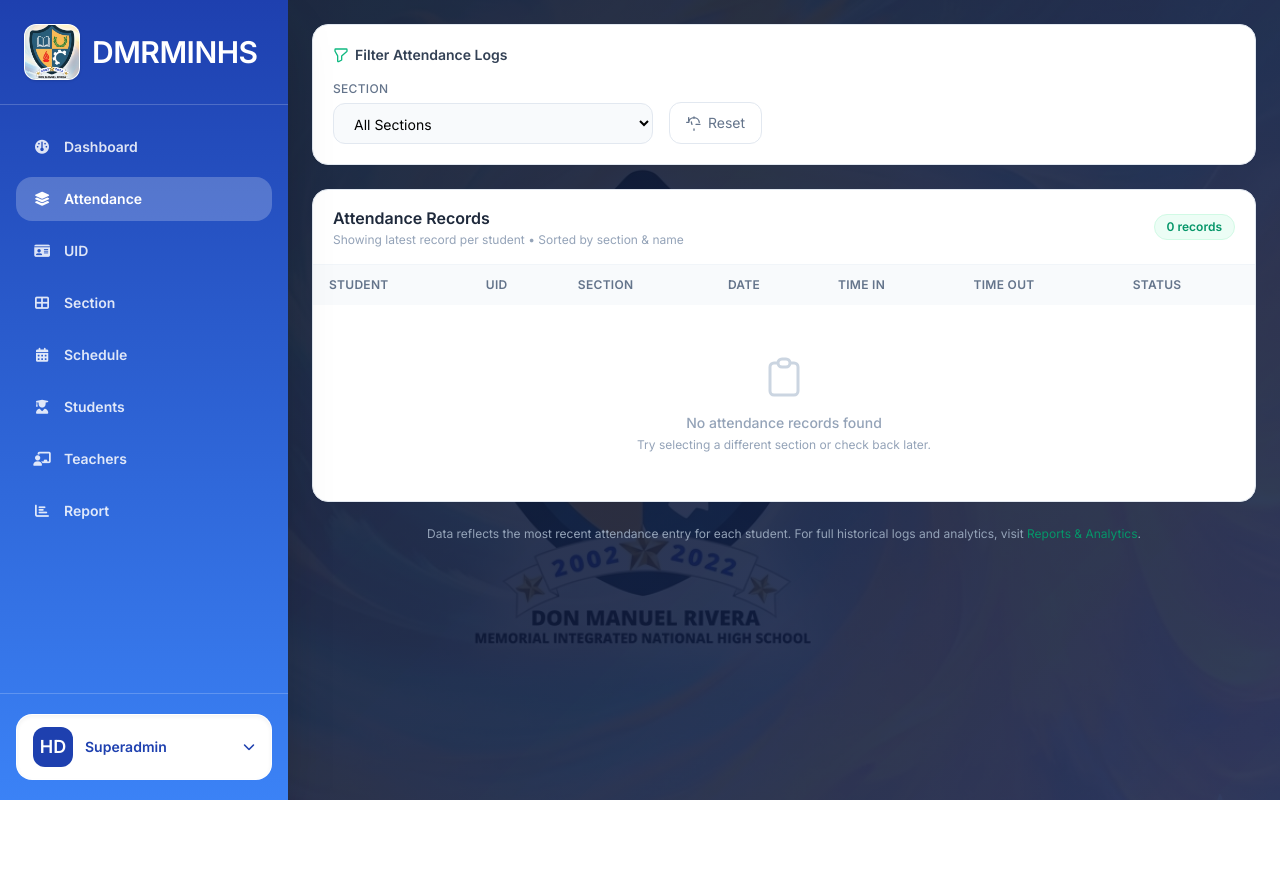
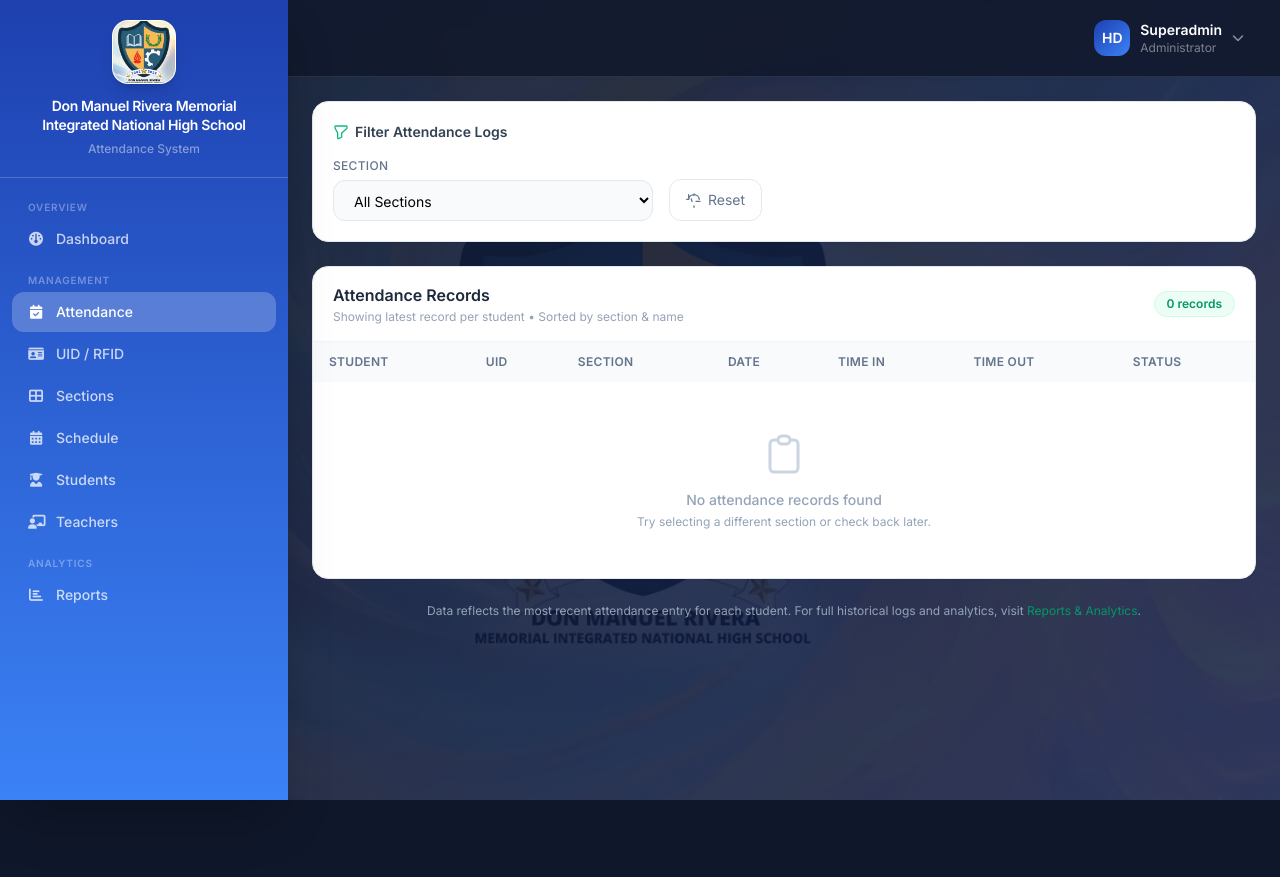
Before and after one commit to Chiriizawa/RFIDMAN, a Flask app: page /superadmin/attendance in a window 1280 px wide. Before the commit the page ends 800 px from the top, so only its background shows below. Run offline with Flask 3, Linux system fonts and the light colour scheme; the visitor is signed in with stand-in values (Sample User, id 1); data that the repository does not hold is empty; some libraries are stand-ins or nearby versions.

Commit message:
AHUHWUHU

```diff
--- a/RFID/superadmin/template/superadmin/base.html
+++ b/RFID/superadmin/template/superadmin/base.html
@@ -21,7 +21,7 @@
 
         .nav-tab {
             transition: all 0.2s cubic-bezier(0.4, 0, 0.2, 1);
-            color: rgba(255, 255, 255, 0.85);
+            color: rgba(255, 255, 255, 0.75);
         }
 
         .nav-tab.active {
@@ -32,6 +32,28 @@
         .nav-tab:hover:not(.active) {
             background-color: rgba(255, 255, 255, 0.12);
             color: #ffffff;
+        }
+
+        /* Section label inside nav */
+        .nav-section-label {
+            font-size: 10px;
+            font-weight: 600;
+            letter-spacing: 0.08em;
+            text-transform: uppercase;
+            color: rgba(255, 255, 255, 0.35);
+            padding: 10px 16px 4px;
+        }
+
+        /* Notification badge */
+        .nav-badge {
+            margin-left: auto;
+            background-color: #f97316;
+            color: #fff;
+            font-size: 10px;
+            font-weight: 600;
+            padding: 1px 7px;
+            border-radius: 999px;
+            line-height: 1.6;
         }
 
         body {
@@ -66,6 +88,19 @@
             position: relative;
             z-index: 1;
         }
+
+        /* Scrollbar inside sidebar */
+        aside::-webkit-scrollbar { width: 4px; }
+        aside::-webkit-scrollbar-track { background: transparent; }
+        aside::-webkit-scrollbar-thumb { background: rgba(255,255,255,0.2); border-radius: 4px; }
+
+        /* Hide scrollbar on main content */
+        main::-webkit-scrollbar { display: none; }
+        main { -ms-overflow-style: none; scrollbar-width: none; }
+
+        /* Hide scrollbar on body/html too */
+        html::-webkit-scrollbar { display: none; }
+        html { -ms-overflow-style: none; scrollbar-width: none; }
     </style>
 </head>
 
@@ -77,134 +112,169 @@
         <aside class="header-gradient fixed left-0 top-0 h-screen w-72 text-white shadow-2xl z-50 flex flex-col">
 
             <!-- LOGO -->
-            <div class="px-6 py-6 border-b border-white/20">
-                <div class="flex items-center gap-x-3">
-                    <div class="w-14 h-14 bg-white rounded-xl flex items-center justify-center overflow-hidden shadow border border-white/40">
+            <div class="px-5 py-5 border-b border-white/20">
+                <div class="flex flex-col items-center text-center gap-y-3">
+                    <div class="w-16 h-16 bg-white rounded-2xl flex items-center justify-center overflow-hidden shadow-lg border border-white/40 flex-shrink-0">
                         <img src="{{ url_for('static', filename='images/cropted.png') }}"
                              alt="School Logo"
                              class="w-full h-full object-cover">
                     </div>
-
                     <div>
-                        <h1 class="text-3xl font-semibold tracking-[-0.5px] leading-none">DMRMINHS</h1>
+                        <h1 class="text-sm font-bold leading-snug tracking-tight">Don Manuel Rivera Memorial Integrated National High School</h1>
+                        <p class="text-xs mt-1.5 font-medium" style="color: rgba(255,255,255,0.45);">Attendance System</p>
                     </div>
                 </div>
             </div>
 
             <!-- NAVIGATION -->
-            <nav class="flex-1 px-4 py-5 space-y-2 overflow-y-auto">
+            <nav class="flex-1 px-3 py-3 overflow-y-auto">
+
+                <!-- Overview group -->
+                <p class="nav-section-label">Overview</p>
 
                 <a href="{{ url_for('sadmin.index') }}"
-                   class="nav-tab {% if request.endpoint == 'sadmin.index' %}active{% endif %} flex items-center gap-x-3 px-4 py-3 rounded-2xl text-sm font-semibold">
-                    <i class="fa-solid fa-gauge w-5 text-center"></i>
+                   class="nav-tab {% if request.endpoint == 'sadmin.index' %}active{% endif %} flex items-center gap-x-3 px-4 py-2.5 rounded-xl text-sm font-medium mb-0.5">
+                    <i class="fa-solid fa-gauge w-4 text-center text-sm"></i>
                     <span>Dashboard</span>
                 </a>
 
+                <!-- Management group -->
+                <p class="nav-section-label mt-1">Management</p>
+
                 <a href="{{ url_for('sadmin.attendance') }}"
-                   class="nav-tab {% if request.endpoint == 'sadmin.attendance' %}active{% endif %} flex items-center gap-x-3 px-4 py-3 rounded-2xl text-sm font-semibold">
-                    <i class="fa-solid fa-layer-group w-5 text-center"></i>
+                   class="nav-tab {% if request.endpoint == 'sadmin.attendance' %}active{% endif %} flex items-center gap-x-3 px-4 py-2.5 rounded-xl text-sm font-medium mb-0.5">
+                    <i class="fa-solid fa-calendar-check w-4 text-center text-sm"></i>
                     <span>Attendance</span>
+                    {# Optional: show badge when there are alerts — replace 0 with your context var #}
+                    {# {% if attendance_alerts > 0 %}<span class="nav-badge">{{ attendance_alerts }}</span>{% endif %} #}
                 </a>
 
                 <a href="{{ url_for('sadmin.uid') }}"
-                   class="nav-tab {% if request.endpoint == 'sadmin.uid' %}active{% endif %} flex items-center gap-x-3 px-4 py-3 rounded-2xl text-sm font-semibold">
-                    <i class="fa-solid fa-id-card w-5 text-center"></i>
-                    <span>UID</span>
+                   class="nav-tab {% if request.endpoint == 'sadmin.uid' %}active{% endif %} flex items-center gap-x-3 px-4 py-2.5 rounded-xl text-sm font-medium mb-0.5">
+                    <i class="fa-solid fa-id-card w-4 text-center text-sm"></i>
+                    <span>UID / RFID</span>
                 </a>
 
                 <a href="{{ url_for('section_bp.section') }}"
-                   class="nav-tab {% if request.endpoint == 'section_bp.section' %}active{% endif %} flex items-center gap-x-3 px-4 py-3 rounded-2xl text-sm font-semibold">
-                    <i class="fa-solid fa-table-cells-large w-5 text-center"></i>
-                    <span>Section</span>
+                   class="nav-tab {% if request.endpoint == 'section_bp.section' %}active{% endif %} flex items-center gap-x-3 px-4 py-2.5 rounded-xl text-sm font-medium mb-0.5">
+                    <i class="fa-solid fa-table-cells-large w-4 text-center text-sm"></i>
+                    <span>Sections</span>
                 </a>
 
                 <a href="{{ url_for('schedule.schedule') }}"
-                   class="nav-tab {% if request.endpoint == 'schedule.schedule' %}active{% endif %} flex items-center gap-x-3 px-4 py-3 rounded-2xl text-sm font-semibold">
-                    <i class="fa-solid fa-calendar-days w-5 text-center"></i>
+                   class="nav-tab {% if request.endpoint == 'schedule.schedule' %}active{% endif %} flex items-center gap-x-3 px-4 py-2.5 rounded-xl text-sm font-medium mb-0.5">
+                    <i class="fa-solid fa-calendar-days w-4 text-center text-sm"></i>
                     <span>Schedule</span>
                 </a>
 
                 <a href="{{ url_for('sregister.student') }}"
-                   class="nav-tab {% if request.endpoint == 'sregister.student' %}active{% endif %} flex items-center gap-x-3 px-4 py-3 rounded-2xl text-sm font-semibold">
-                    <i class="fa-solid fa-user-graduate w-5 text-center"></i>
+                   class="nav-tab {% if request.endpoint == 'sregister.student' %}active{% endif %} flex items-center gap-x-3 px-4 py-2.5 rounded-xl text-sm font-medium mb-0.5">
+                    <i class="fa-solid fa-user-graduate w-4 text-center text-sm"></i>
                     <span>Students</span>
                 </a>
 
                 <a href="{{ url_for('teacher_bp.teachers') }}"
-                   class="nav-tab {% if request.endpoint == 'teacher_bp.teachers' %}active{% endif %} flex items-center gap-x-3 px-4 py-3 rounded-2xl text-sm font-semibold">
-                    <i class="fa-solid fa-chalkboard-user w-5 text-center"></i>
+                   class="nav-tab {% if request.endpoint == 'teacher_bp.teachers' %}active{% endif %} flex items-center gap-x-3 px-4 py-2.5 rounded-xl text-sm font-medium mb-0.5">
+                    <i class="fa-solid fa-chalkboard-user w-4 text-center text-sm"></i>
                     <span>Teachers</span>
                 </a>
 
+                <!-- Analytics group -->
+                <p class="nav-section-label mt-1">Analytics</p>
+
                 <a href="{{ url_for('report_bp.reports') }}"
-                   class="nav-tab {% if request.endpoint == 'report_bp.reports' %}active{% endif %} flex items-center gap-x-3 px-4 py-3 rounded-2xl text-sm font-semibold">
-                    <i class="fa-solid fa-chart-bar w-5 text-center"></i>
-                    <span>Report</span>
+                   class="nav-tab {% if request.endpoint == 'report_bp.reports' %}active{% endif %} flex items-center gap-x-3 px-4 py-2.5 rounded-xl text-sm font-medium mb-0.5">
+                    <i class="fa-solid fa-chart-bar w-4 text-center text-sm"></i>
+                    <span>Reports</span>
                 </a>
 
             </nav>
 
-            <!-- PROFILE / DROPDOWN -->
-            <div class="px-4 py-5 border-t border-white/20 relative">
+        </aside>
+
+        <!-- PAGE CONTENT -->
+        <main class="page-content ml-72 w-[calc(100%-18rem)] min-h-screen flex flex-col">
+
+            <!-- TOP NAVBAR -->
+            <header class="sticky top-0 z-40 w-full bg-slate-900/80 backdrop-blur-md border-b border-white/10 flex items-center justify-end px-6 py-3">
+
+                <!-- Profile button -->
+                <div class="relative">
                     <button type="button"
-                    onclick="toggleDropdown()"
-                    class="w-full flex items-center justify-between gap-x-3 px-4 py-3 bg-white text-[#1e40af] rounded-2xl shadow-inner border border-white/30">
+                        id="topProfileBtn"
+                        onclick="toggleTopDropdown()"
+                        class="flex items-center gap-x-2.5 px-3 py-2 rounded-xl hover:bg-white/10 transition-all duration-200 group">
 
-                    <div class="flex items-center gap-x-3">
-                        <span class="w-10 h-10 flex items-center justify-center font-bold text-lg bg-[#1e40af] text-white rounded-xl">
+                        <!-- Avatar -->
+                        <span class="w-9 h-9 flex items-center justify-center font-bold text-sm rounded-xl flex-shrink-0"
+                              style="background: linear-gradient(135deg, #1e40af, #3b82f6); color: #fff;">
                             HD
                         </span>
 
-                        <div class="text-left leading-tight">
-                            <p class="text-sm font-bold">Superadmin</p>
+                        <div class="text-left leading-tight hidden sm:block">
+                            <p class="text-sm font-semibold text-white">Superadmin</p>
+                            <p class="text-xs" style="color: rgba(255,255,255,0.45);">Administrator</p>
+                        </div>
+
+                        <i class="fa-solid fa-chevron-down text-xs text-white/50 transition-transform duration-200 group-hover:text-white/80" id="topDropdownIcon"></i>
+                    </button>
+
+                    <!-- Dropdown -->
+                    <div id="topProfileDropdown"
+                         class="hidden absolute right-0 top-full mt-2 w-52 bg-white rounded-2xl shadow-2xl border border-slate-200 overflow-hidden z-50">
+
+                        <!-- Profile info header -->
+                        <div class="px-4 py-3 bg-slate-50 border-b border-slate-100 flex items-center gap-x-3">
+                            <span class="w-9 h-9 flex items-center justify-center font-bold text-sm rounded-xl flex-shrink-0"
+                                  style="background: linear-gradient(135deg, #1e40af, #3b82f6); color: #fff;">
+                                HD
+                            </span>
+                            <div class="leading-tight">
+                                <p class="text-sm font-bold text-slate-800">Superadmin</p>
+                                <p class="text-xs text-slate-400">Administrator</p>
                             </div>
                         </div>
 
-                    <i class="fa-solid fa-chevron-down text-xs transition-transform duration-200" id="dropdownIcon"></i>
-                </button>
-
-                <div id="profileDropdown"
-                    class="hidden absolute left-4 right-4 bottom-20 bg-white rounded-2xl shadow-xl border border-slate-200 overflow-hidden z-50">
-
                         <a href="{{ url_for('sadmin.backup_database') }}"
                             class="flex items-center gap-x-3 px-4 py-3 text-sm font-medium text-slate-700 hover:bg-slate-50 transition">
-                        <i class="fa-solid fa-database text-[#1e40af] w-5 text-center"></i>
+                            <i class="fa-solid fa-database text-[#1e40af] w-4 text-center"></i>
                             Backup Database
                         </a>
 
                         <a href="{{ url_for('sadmin.logout') }}"
                             class="flex items-center gap-x-3 px-4 py-3 text-sm font-medium text-red-600 hover:bg-red-50 transition border-t border-slate-100">
-                        <i class="fa-solid fa-right-from-bracket w-5 text-center"></i>
+                            <i class="fa-solid fa-right-from-bracket w-4 text-center"></i>
                             Logout
                         </a>
 
                     </div>
                 </div>
 
-        </aside>
+            </header>
 
-        <!-- PAGE CONTENT -->
-        <main class="page-content ml-72 w-[calc(100%-18rem)] min-h-screen">
+            <!-- PAGE BODY -->
+            <div class="flex-1">
                 {% block content %}{% endblock %}
+            </div>
+
         </main>
 
     </div>
 
     <script>
-        function toggleDropdown() {
-            const dropdown = document.getElementById("profileDropdown");
-            const icon = document.getElementById("dropdownIcon");
-
+        function toggleTopDropdown() {
+            const dropdown = document.getElementById("topProfileDropdown");
+            const icon = document.getElementById("topDropdownIcon");
             dropdown.classList.toggle("hidden");
             icon.classList.toggle("rotate-180");
         }
 
         document.addEventListener("click", function(event) {
-            const dropdown = document.getElementById("profileDropdown");
-            const button = event.target.closest("button[onclick='toggleDropdown()']");
-            const icon = document.getElementById("dropdownIcon");
+            const dropdown = document.getElementById("topProfileDropdown");
+            const btn = document.getElementById("topProfileBtn");
+            const icon = document.getElementById("topDropdownIcon");
 
-            if (!button && dropdown && !dropdown.contains(event.target)) {
+            if (!btn.contains(event.target) && dropdown && !dropdown.contains(event.target)) {
                 dropdown.classList.add("hidden");
                 icon.classList.remove("rotate-180");
             }
```
Lines whose indentation alone changed are shown as unchanged.
